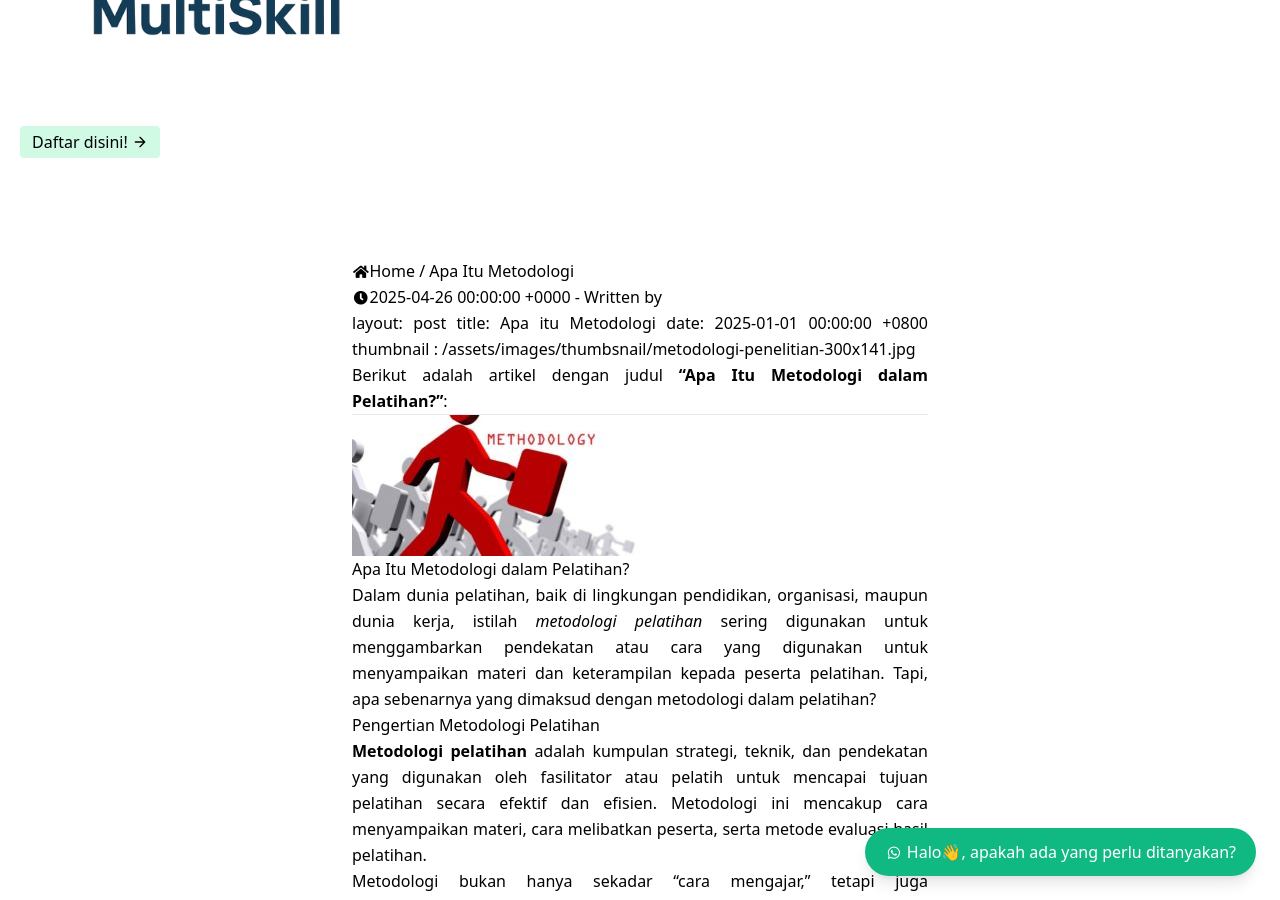
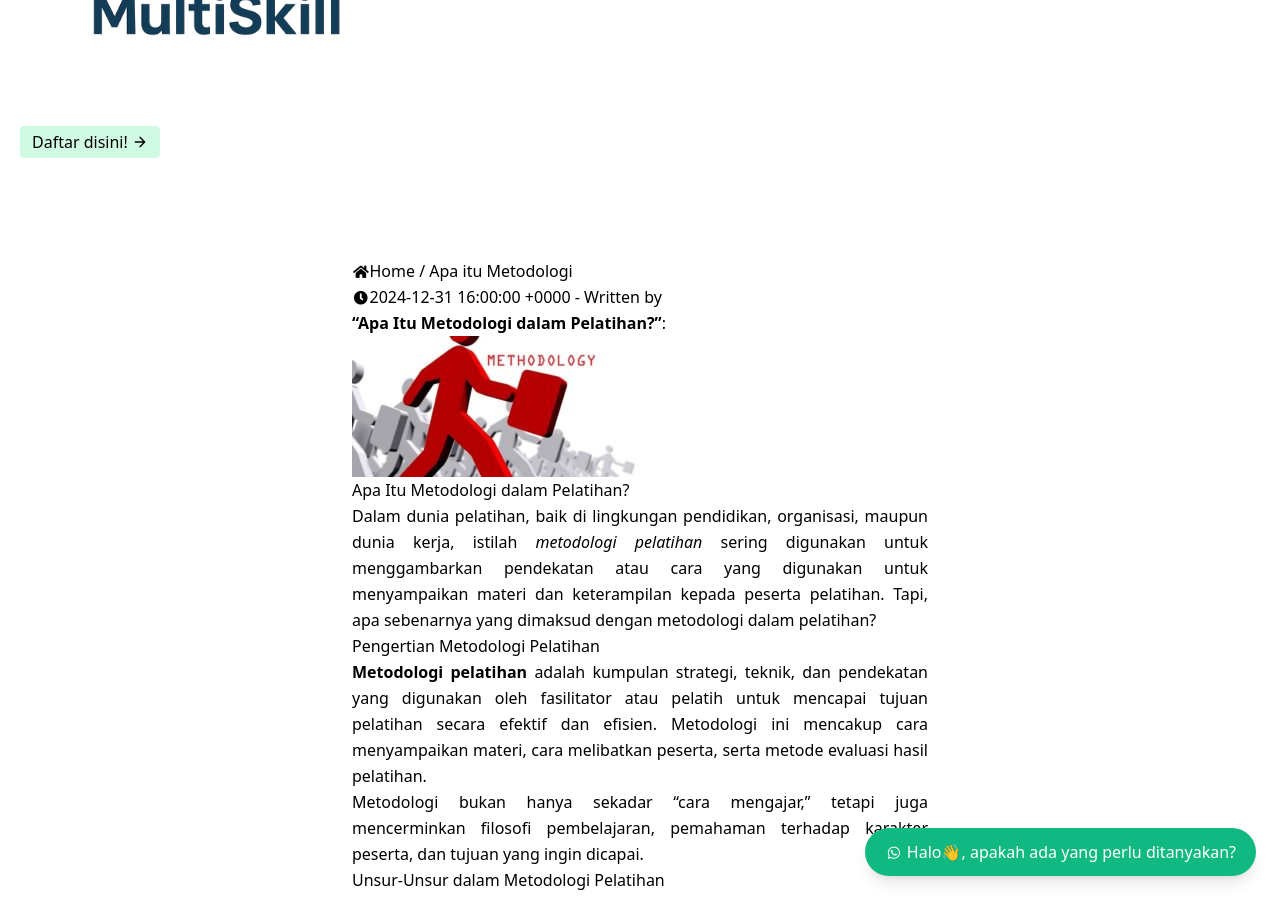
Before and after one commit to rafi-sudo/web-multiskill, a Jekyll site: the page built from _posts/2025-04-26-apa-itu-metodologi.md, in a window 1280 px wide and 900 px high, scrolled down 315 px. Built offline with Jekyll 4.4.1, drawn with Linux system fonts in a browser that asks for light colours; our own code applies the rules of GitHub Pages for plain Markdown files; comment, search, counter and statistics services are not loaded; some of the changed text lies outside the part shown.

Commit message:
metodologi

```diff
--- a/_posts/2025-04-26-apa-itu-metodologi.md
+++ b/_posts/2025-04-26-apa-itu-metodologi.md
@@ -1,11 +1,13 @@
+---
 layout: post
 title: Apa itu Metodologi
 date: 2025-01-01 00:00:00 +0800
 thumbnail : /assets/images/thumbsnail/metodologi-penelitian-300x141.jpg
+---
 
-Berikut adalah artikel dengan judul **"Apa Itu Metodologi dalam Pelatihan?"**:
 
----
+
+ **"Apa Itu Metodologi dalam Pelatihan?"**:
 ![Img](/assets/images/thumbsnail/metodologi-penelitian-300x141.jpg)
 
 ## Apa Itu Metodologi dalam Pelatihan?
```
